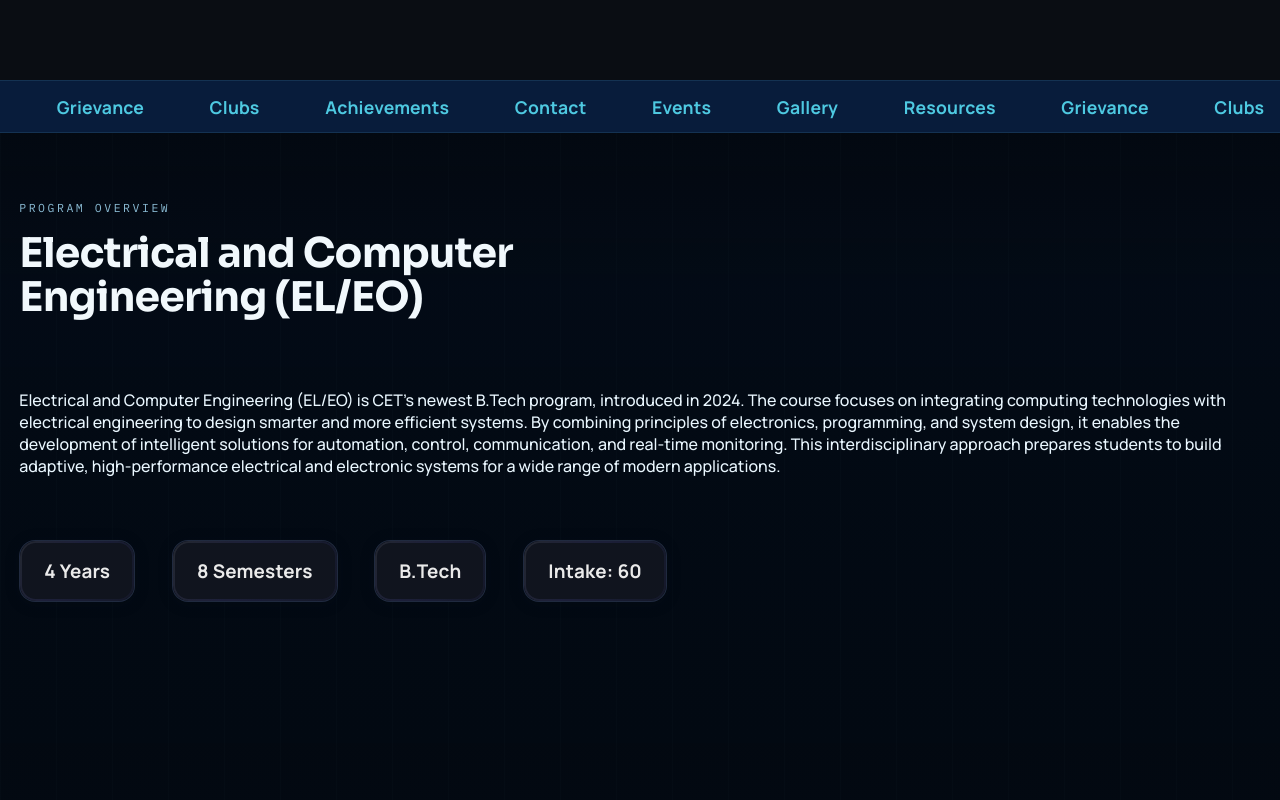
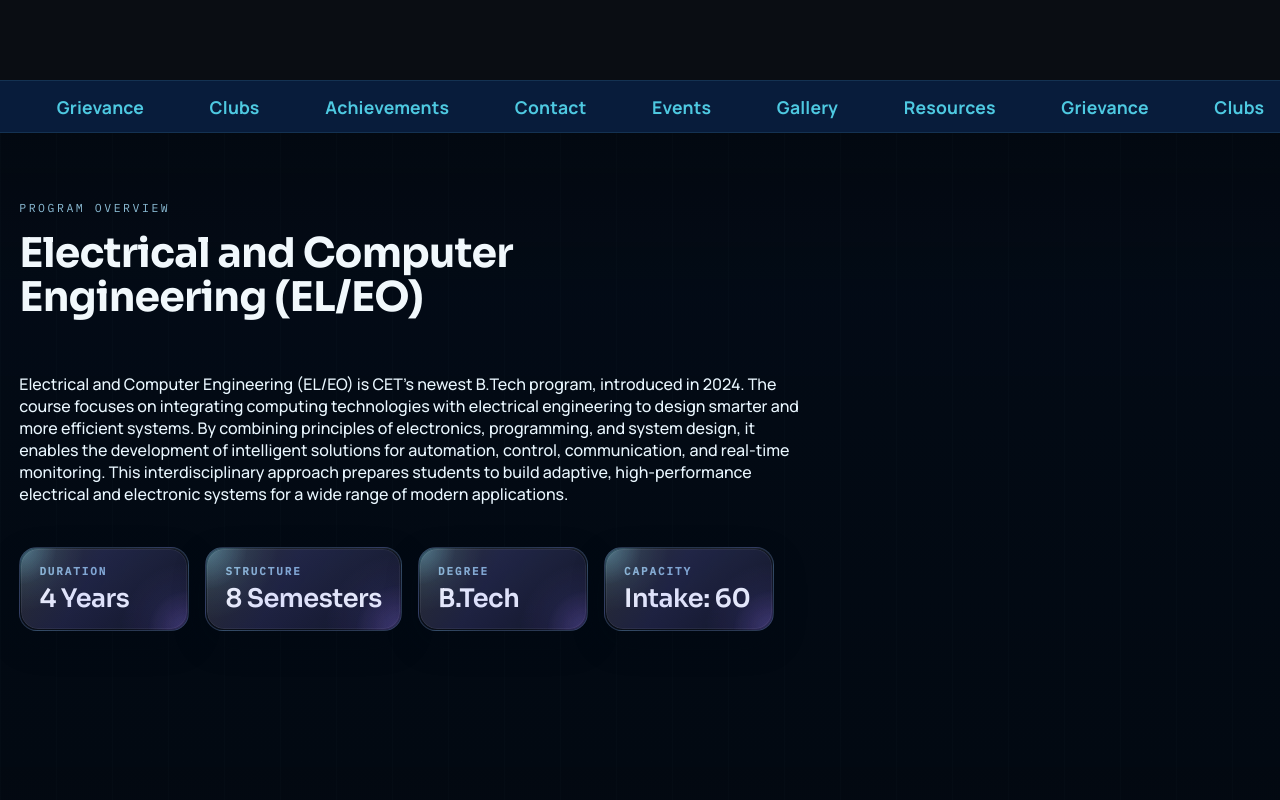
Before and after one commit to rohankishore/elweb, a React (Vite) app: page / in a window 1280 px wide. Shown: the part 2800-3600 px from the top of the page. Built offline with nearby package versions, Linux system fonts and the light colour scheme.

Commit message:
Refine overview layout and redesign program stat cards

```diff
--- a/src/App.css
+++ b/src/App.css
@@ -43,7 +43,9 @@
   line-height: 1.75;
   color: #f4fbff;
   margin: 0 0 2.1rem 0;
-  max-width: 75ch;
+  max-width: 900px;
+  margin-left: 0;
+  margin-right: auto;
   text-align: left;
   letter-spacing: 0.01em;
   text-wrap: pretty;
@@ -61,6 +63,9 @@
   margin-top: 1.6rem;
   margin-bottom: 0.5rem;
   justify-content: flex-start;
+  max-width: 900px;
+  margin-left: 0;
+  margin-right: auto;
 }
 
 .shiny-badge {
@@ -450,6 +455,113 @@ h2 {
   gap: 1.05rem;
 }
 
+.overview-section .section-head,
+.overview-section .section-body {
+  width: min(100%, 1120px);
+}
+
+.overview-section .section-body p {
+  margin: 0;
+  max-width: 78ch;
+}
+
+.overview-section .program-badges {
+  max-width: 78ch;
+}
+
+.overview-section .program-badges {
+  display: grid;
+  grid-template-columns: repeat(auto-fit, minmax(170px, max-content));
+  gap: 1rem;
+  align-items: stretch;
+}
+
+.overview-section .shiny-badge {
+  min-width: 0;
+  display: grid;
+  gap: 0.45rem;
+  align-content: start;
+  padding: 1rem 1.2rem 1.05rem;
+  margin: 0;
+  border: 1px solid rgba(113, 151, 214, 0.28);
+  border-radius: 18px;
+  background:
+    radial-gradient(circle at top left, rgba(127, 223, 255, 0.18), transparent 34%),
+    radial-gradient(circle at bottom right, rgba(134, 104, 255, 0.18), transparent 36%),
+    linear-gradient(180deg, rgba(15, 21, 32, 0.96) 0%, rgba(10, 15, 24, 0.94) 100%);
+  box-shadow:
+    inset 0 1px 0 rgba(255, 255, 255, 0.06),
+    0 12px 32px rgba(4, 10, 20, 0.32);
+  backdrop-filter: blur(10px);
+}
+
+.overview-section .shiny-badge::before {
+  content: '';
+  position: absolute;
+  inset: 0;
+  border-radius: inherit;
+  background:
+    radial-gradient(circle at 0% 0%, rgba(127, 223, 255, 0.32), transparent 20%),
+    radial-gradient(circle at 100% 100%, rgba(157, 130, 255, 0.24), transparent 22%);
+  opacity: 0.9;
+  pointer-events: none;
+}
+
+.overview-section .shiny-badge::after {
+  content: '';
+  position: absolute;
+  inset: 1px;
+  border-radius: calc(18px - 1px);
+  border: 1px solid rgba(255, 255, 255, 0.06);
+  mask: linear-gradient(#fff 0 0);
+  opacity: 1;
+  pointer-events: none;
+}
+
+.overview-section .shiny-badge:hover {
+  border-color: rgba(140, 191, 255, 0.42);
+  box-shadow:
+    inset 0 1px 0 rgba(255, 255, 255, 0.08),
+    0 16px 42px rgba(6, 14, 28, 0.42);
+  transform: translateY(-3px);
+}
+
+.badge-indicator {
+  display: inline-flex;
+  align-items: center;
+  width: fit-content;
+  font-family: var(--mono);
+  font-size: 0.68rem;
+  letter-spacing: 0.18em;
+  text-transform: uppercase;
+  color: rgba(156, 210, 242, 0.82);
+}
+
+.badge-value {
+  font-family: var(--display);
+  font-size: clamp(1.25rem, 2vw, 1.65rem);
+  line-height: 1.08;
+  letter-spacing: -0.02em;
+  color: rgba(247, 251, 255, 0.98);
+  text-wrap: balance;
+}
+
+@media (max-width: 700px) {
+  .overview-section .program-badges {
+    grid-template-columns: repeat(auto-fit, minmax(150px, 1fr));
+    gap: 0.85rem;
+  }
+
+  .overview-section .shiny-badge {
+    padding: 0.9rem 1rem 0.95rem;
+    border-radius: 16px;
+  }
+
+  .badge-indicator {
+    font-size: 0.64rem;
+  }
+}
+
 .two-col {
   display: grid;
   grid-template-columns: 1.2fr 1fr;
--- a/src/App.jsx
+++ b/src/App.jsx
@@ -305,7 +305,7 @@ function App() {
       </section>
 
       <MarqueeLinks />
-      <section className="content-sections" id="overview">
+      <section className="content-sections overview-section" id="overview">
         <div className="section-head">
           <span className="section-eyebrow">Program Overview</span>
           <h2>Electrical and Computer Engineering (EL/EO)</h2>
@@ -315,10 +315,22 @@ function App() {
             Electrical and Computer Engineering (EL/EO) is CET’s newest B.Tech program, introduced in 2024. The course focuses on integrating computing technologies with electrical engineering to design smarter and more efficient systems. By combining principles of electronics, programming, and system design, it enables the development of intelligent solutions for automation, control, communication, and real-time monitoring. This interdisciplinary approach prepares students to build adaptive, high-performance electrical and electronic systems for a wide range of modern applications.
           </p>
           <div className="program-badges">
-            <span className="shiny-badge">4 Years</span>
-            <span className="shiny-badge">8 Semesters</span>
-            <span className="shiny-badge">B.Tech</span>
-            <span className="shiny-badge">Intake: 60</span>
+            <div className="shiny-badge">
+              <span className="badge-indicator">Duration</span>
+              <span className="badge-value">4 Years</span>
+            </div>
+            <div className="shiny-badge">
+              <span className="badge-indicator">Structure</span>
+              <span className="badge-value">8 Semesters</span>
+            </div>
+            <div className="shiny-badge">
+              <span className="badge-indicator">Degree</span>
+              <span className="badge-value">B.Tech</span>
+            </div>
+            <div className="shiny-badge">
+              <span className="badge-indicator">Capacity</span>
+              <span className="badge-value">Intake: 60</span>
+            </div>
           </div>
         </div>
       </section>
```
